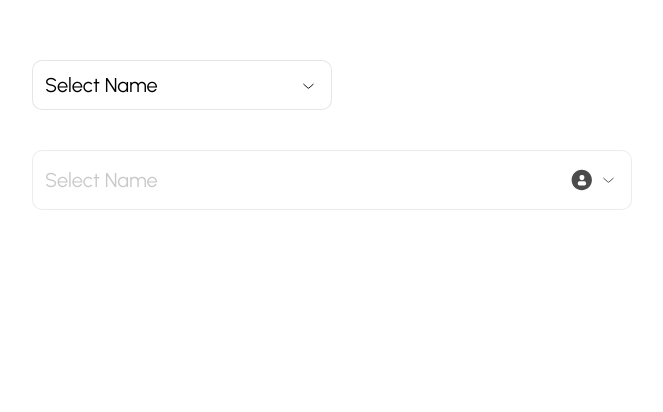
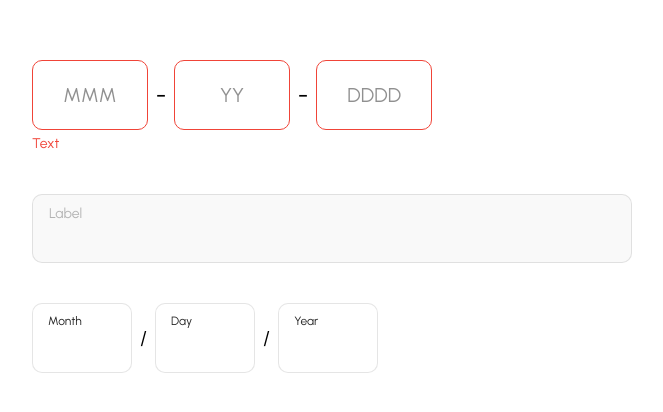
Before and after one commit to VAR0102/test-project, a Next.js app: page / in a window 1280 px wide. Shown: the part 140-552 px from the top of the page, without its empty margins (168-831 px from the left). Built offline with nearby package versions, Linux system fonts and the light colour scheme.

Commit message:
fix bugs

```diff
--- a/src/app/Components/shared/Input/index.tsx
+++ b/src/app/Components/shared/Input/index.tsx
@@ -12,16 +12,8 @@ interface InputsProps {
   onChange?: (index: number, value: string) => void;
 }
 
-const statusStyle = {
-  default: "border border-[#0000001A]",
-  error: "border border-[#F14922] text-black",
-  disabled:
-    "border border-[#0000001A] text-[#B3B3B3] bg-[#F9F9F9] cursor-not-allowed",
-};
-
-const Inputs = ({
+const Input = ({
   variant,
-
   label = "Label",
   error = "Text",
   disabled = false,
@@ -29,8 +21,8 @@ const Inputs = ({
 }: InputsProps) => {
   const getBaseStyle = (custom?: string) =>
     `rounded-[10px] h-[70px] text-[20px] border border-[#0000001A]
-     hover:border hover:border-[#00000066] active:border active:border-[#00000066]
-     bg-white outline-none transition duration-300  ${statusStyle} ${custom ?? ""}`;
+     active:border active:border-[#00000066]
+     bg-white outline-none transition duration-300  ${custom ?? ""}`;
 
   const [inputValue, setInputValue] = useState("");
   const [inputDataValues, setInputDataValues] = useState<string[]>([
@@ -38,10 +30,6 @@ const Inputs = ({
     "",
     "",
   ]);
-
-  const handleChange = (index: number, value: string) => {
-    if (onChange) onChange(index, value);
-  };
 
   const handleInputDataChange = (index: number, value: string) => {
     const newValues = [...inputDataValues];
@@ -57,7 +45,7 @@ const Inputs = ({
       return (
         <div className="w-[600px]">
           <label
-            className={`flex flex-col px-3.5 pt-2 space-y-1 pb-1 rounded-[10px] border hover:border-[#00000066]
+            className={`flex flex-col px-4 pt-2 space-y-1 pb-1 rounded-[10px] border hover:border-[#00000066]
         ${disabled ? "text-[#B3B3B3] bg-[#F9F9F9] cursor-not-allowed" : "text-[#222222] bg-white"}
         ${isError ? "border-[#F04438] hover:border-[#F04438]" : "border-[#0000001A]"}`}
           >
@@ -66,9 +54,7 @@ const Inputs = ({
               disabled={disabled}
               value={inputValue}
               onChange={(e) => {
-                const val = e.target.value;
-                setInputValue(val);
-                handleChange(0, val);
+                setInputValue(e.target.value);
               }}
               className="outline-none text-[20px] bg-transparent"
             />
@@ -96,7 +82,8 @@ const Inputs = ({
                   onChange={(e) => handleInputDataChange(index, e.target.value)}
                   maxLength={maximumLengths[index]}
                   className={getBaseStyle(
-                    `w-[80px] text-center ${Error ? "border-[#F04438]" : ""}`,
+                    `w-full text-center ${Error ? "border-[#F04438]" : "hover:border-[#00000066]"}
+                    ${disabled ? "text-[#B3B3B3] bg-[#F9F9F9] cursor-not-allowed" : "text-[#222222] bg-white"}`
                   )}
                 />
                 {index < 2 && <span className="text-black text-2xl">-</span>}
@@ -120,7 +107,6 @@ const Inputs = ({
                   <span
                     className={`absolute left-4 top-[10px] text-xs
                       ${disabled ? "text-[#222222]" : "text-[#222222]"}
-
                     `}
                   >
                     {labelText}
@@ -130,11 +116,12 @@ const Inputs = ({
                     disabled={disabled}
                     value={inputDataValues[index] || ""}
                     onChange={(e) => {
-                      const change = e.target.value.replace(/[^0-9]/g, "");
+                      const change = e.target.value;
                       handleInputDataChange(index, change);
                     }}
                     className={getBaseStyle(
-                      `w-[80px] pt-4 px-4 ${letterError ? "border-[#F04438]" : ""}`,
+                      `w-full pt-4 px-4  ${letterError ? "border-[#F04438]" : "hover:border-[#00000066]"}
+                    ${disabled ? "text-[#B3B3B3] bg-[#F9F9F9] cursor-not-allowed" : "text-[#222222] bg-white"}`
                     )}
                     maxLength={mxLength[index]}
                     placeholder=" "
@@ -144,7 +131,6 @@ const Inputs = ({
               </React.Fragment>
             ))}
           </div>
-
           {letterError && <p className="text-[#F04438] text-sm">{error}</p>}
         </div>
       );
@@ -154,4 +140,4 @@ const Inputs = ({
   }
 };
 
-export default Inputs;
+export default Input;
--- a/src/app/page.tsx
+++ b/src/app/page.tsx
@@ -59,15 +59,15 @@ export default function HomePage() {
 <MeidumButtons variant="Secondary"><LeftDirectionIcon/></MeidumButtons>
 <MeidumButtons variant="TertiaryChose">  <XIcon />   </MeidumButtons> */}
 
-      {/* <div className="flex flex-col space-y-10 px-50 pt-50">
-        <Input variant="fields"/>
-        <Input variant="text"  />
-        <Input variant="date" />
-      </div> */}
+      <div className="flex flex-col space-y-10 px-50 pt-50">
+        <Input variant="fields" />
+        <Input variant="text"  disabled />
+        <Input variant="date"  disabled />
+      </div>
 
       {/* <Checkbox variant="solid" status="empty">1 </Checkbox>  */}
 
-      <div className=" flex flex-col space-y-10 pt-50 px-50 justify-center">
+      {/* <div className=" flex flex-col space-y-10 pt-50 px-50 justify-center">
         <DropDown
           size="small"
           label="Select Name"
@@ -86,7 +86,7 @@ export default function HomePage() {
           rightIcon={<SelectionIcon />}
           disabled
         />
-      </div>
+      </div> */}
 
       {/*
 
```
